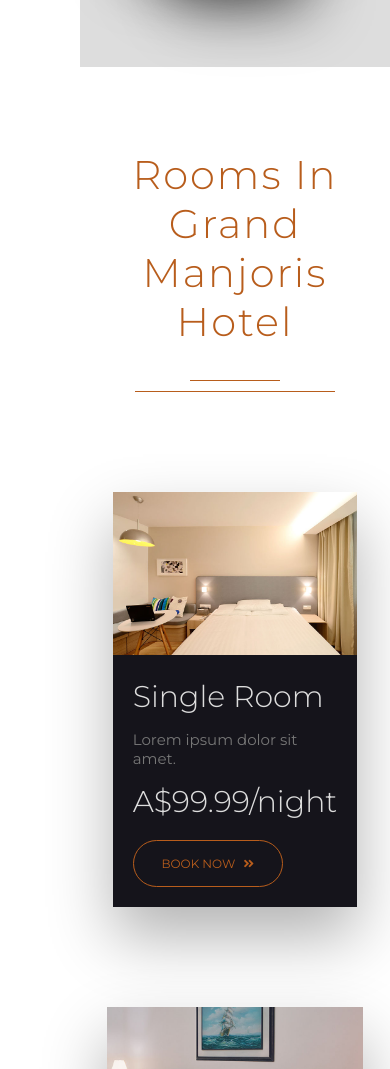
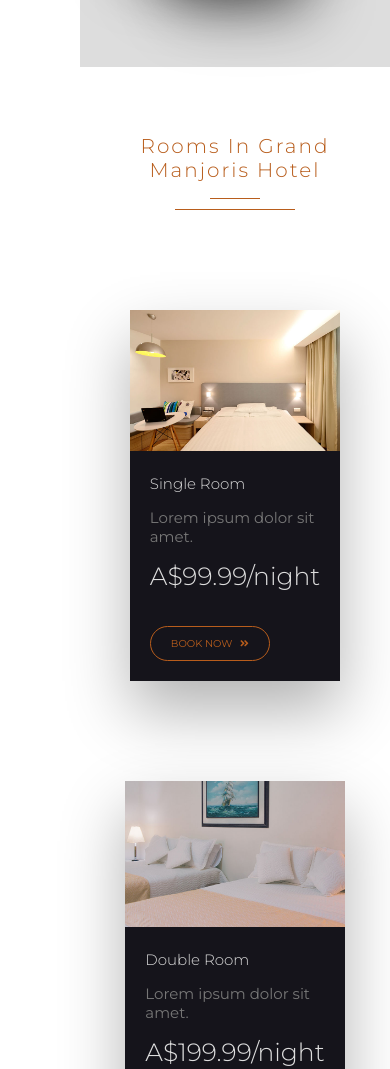
Before and after one commit to MuhammadHafidzMisrudin/ui-bootstrap-dev, a plain HTML site: page grand-hotel/index.html in a window 390 px wide. Shown: the part 1760-2829 px from the top of the page. Drawn offline with nearby package versions, Linux system fonts and the light colour scheme.

Commit message:
updated styles with responsive for rooms section.

```diff
--- a/grand-hotel/css/style.css
+++ b/grand-hotel/css/style.css
@@ -768,6 +768,7 @@ body {
 /* CSS Media Queries for Responsive Styles */
 /* About Us section */
 @media(max-width: 1040px) {
+
     .about-us {
         flex-direction: column; /* Elements are placed vertically in column */
         padding-bottom: 20rem;
@@ -881,7 +882,7 @@ body {
         font-size: 2rem;
     }
 
-    /* About Us section */
+    /* About us section */
     .about-us {
         padding-bottom: 15rem;
     }
@@ -903,4 +904,34 @@ body {
     .image {
         width: 13rem;
     }
+
+    /* Common header section */
+    .common-heading {
+        font-size: 2rem;
+    }
+
+    .small-underline {
+        width: 5rem;
+    }
+
+    .big-underline {
+        width: 12rem;
+    }
+
+    /* Room section */
+    .room-card-heading {
+        font-size: 1.5rem;
+    }
+
+    .room-price {
+        font-size: 2.5rem;
+        margin-bottom: 1.5rem;
+        text-align: left;
+    }
+
+    .room-card-btn {
+        width: 12rem;
+        padding: 1rem 0.5rem;
+        font-size: 1rem;
+    }
 }
```
